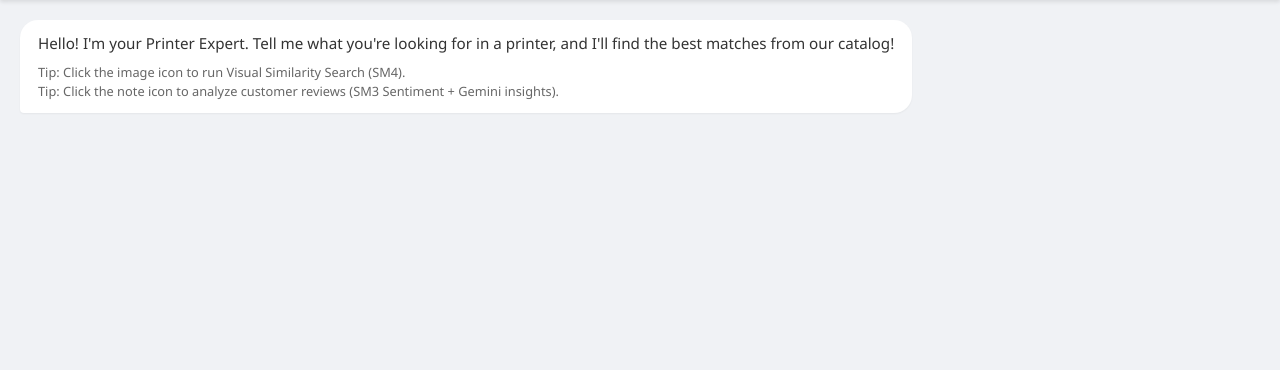
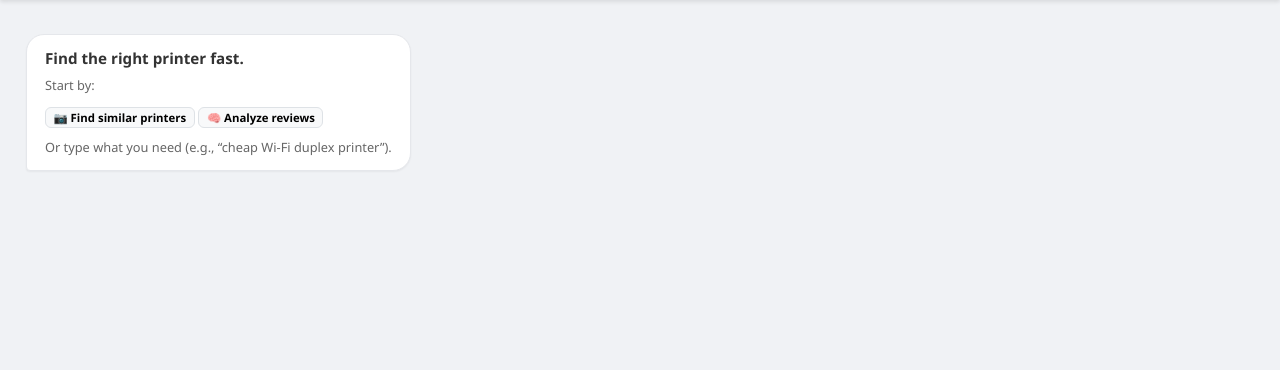
Before and after one commit to darrenn000/Chatbot-Singink, a Flask app: page / in a window 1280 px wide. Shown: the part 50-420 px from the top of the page. Run offline with Flask 3, Linux system fonts and the light colour scheme.

Commit message:
improve UX & UI for Chatbot

```diff
--- a/app.py
+++ b/app.py
@@ -525,7 +525,7 @@ def generate_streaming_response(user_input, predicted_attributes, chat_history):
             "temperature": 0.2,
             "top_p": 0.95,
             "top_k": 40,
-            "max_output_tokens": 250,
+            "max_output_tokens": 512,
         }
 
         gemini_model = genai.GenerativeModel(
--- a/templates/index.html
+++ b/templates/index.html
@@ -17,6 +17,11 @@
         body { background-color: var(--bg-color); height: 100vh; display: flex; flex-direction: column; font-family: 'Segoe UI', Tahoma, Geneva, Verdana, sans-serif; }
         .navbar { box-shadow: 0 2px 4px rgba(0,0,0,0.1); }
         .chat-container { flex: 1; overflow-y: auto; padding: 20px; display: flex; flex-direction: column; gap: 15px; scroll-behavior: smooth; }
+        .welcome-card{ background:#f8f9fb; border:1px solid #e5e7eb; border-radius:16px; padding:14px 18px; max-width:460px; box-shadow:0 2px 6px rgba(0,0,0,.04);margin-top:16px; margin-left:6px}
+
+        .chat-container .welcome-card{ margin-top:14px;}
+        .mode-badge{ cursor:pointer; transition:.15s ease; }
+        .mode-badge:hover{ background:#e9f2ff !important; border-color:#cfe0ff;}
 
         .message { max-width: 85%; padding: 12px 18px; border-radius: 18px; position: relative; font-size: 0.95rem; box-shadow: 0 1px 2px rgba(0,0,0,0.05); }
         .user-message { align-self: flex-end; background-color: var(--user-msg-bg); color: white; border-bottom-right-radius: 4px; }
@@ -66,16 +71,26 @@
         </div>
     </nav>
 
-    <div class="chat-container" id="chatContainer">
-        <div class="message bot-message">
-            <div class="message-content">
-                Hello! I'm your Printer Expert. Tell me what you're looking for in a printer, and I'll find the best matches from our catalog!
-                <div class="sm4-muted mt-2">
-                    Tip: Click the image icon to run Visual Similarity Search (SM4).<br/>
-                    Tip: Click the note icon to analyze customer reviews (SM3 Sentiment + Gemini insights).
-                </div>
-            </div>
-        </div>
+<div class="chat-container" id="chatContainer">
+  <div class="message bot-message welcome-card">
+    <div class="message-content">
+      <div style="font-weight:600;margin-bottom:6px;">Find the right printer fast.</div>
+
+      <div class="sm4-muted" style="margin-bottom:10px;">Start by:</div>
+
+      <span class="badge text-bg-light border mode-badge" onclick="triggerSM4()">📷 Find similar printers</span>
+      <span class="badge text-bg-light border mode-badge" onclick="triggerSM3()">🧠 Analyze reviews</span>
+
+      <div class="sm4-muted" style="margin-top:10px;font-size:.8rem;">
+        Or type what you need (e.g., “cheap Wi-Fi duplex printer”).
+      </div>
+    </div>
+  </div>
+
+  <div id="typingIndicator" class="typing">
+    <span class="dot"></span><span class="dot"></span><span class="dot"></span>
+  </div>
+</div>
 
         <div id="typingIndicator" class="typing">
             <span class="dot"></span>
@@ -91,12 +106,12 @@
                 <input type="file" id="sm4File" accept="image/*" style="display:none" />
 
                 <!-- SM4 icon button -->
-                <button class="btn btn-outline-primary" type="button" id="sm4Btn" title="Visual search (SM4)">
+                <button class="btn btn-outline-primary" type="button" id="sm4Btn" title="Visual Search">
                     <i class="bi bi-image"></i>
                 </button>
 
                 <!-- SM3 icon button -->
-                <button class="btn btn-outline-primary" type="button" id="sm3Btn" title="Review sentiment (SM3)">
+                <button class="btn btn-outline-primary" type="button" id="sm3Btn" title="Review Insights">
                     <i class="bi bi-journal-text"></i>
                 </button>
 
@@ -667,6 +682,14 @@ Wi-Fi keeps disconnecting..."></textarea>
         sm3AnalyzeOnlyBtn.addEventListener('click', runSm3AnalyzeSaved);
         sm3ClearSavedBtn.addEventListener('click', runSm3ClearSaved);
         sm3ClearBtn.addEventListener('click', () => sm3Text.value = "");
+
+        function triggerSM4(){
+            document.getElementById("sm4Btn").click();
+        }
+
+        function triggerSM3(){
+            document.getElementById("sm3Btn").click();
+        }
     </script>
 </body>
 </html>
```
Also changed, not shown: static/sm4_thumbs/sm4_4059a07038b8446481eb256261e80eff.webp (added), static/sm4_thumbs/sm4_587c2b022a6a41ebba2f4f5c479c9053.webp (added), static/sm4_thumbs/sm4_6d83c91fcac946ea90e0fa625a8247ef.webp (added), static/sm4_thumbs/sm4_b57039513cae483fba03e1c146a44aca.webp (added), static/sm4_thumbs/sm4_f02ad4bf7e604d06b21eabb4530c2907.webp (added), static/uploads/20260223_003311_printer_test_image.jpg (added).
